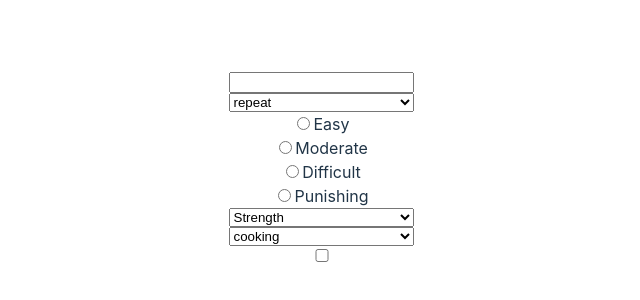
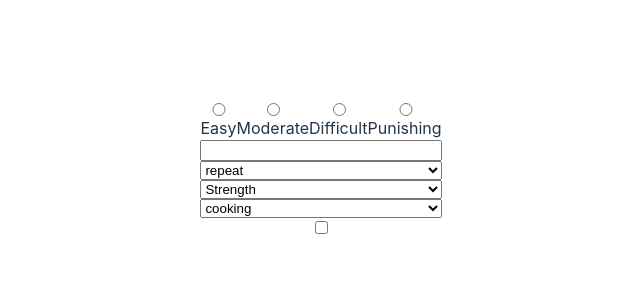
Before and after one commit to StiX1919/daily-management, a React (Vite) app: page / in a window 1280 px wide. Shown: the part 224-524 px from the top of the page, without its empty margins (319-959 px from the left). Built offline with nearby package versions, Linux system fonts and the light colour scheme.

Commit message:
some minor styling

```diff
--- a/package.json
+++ b/package.json
@@ -11,7 +11,8 @@
   },
   "dependencies": {
     "react": "^18.3.1",
-    "react-dom": "^18.3.1"
+    "react-dom": "^18.3.1",
+    "sass": "^1.81.0"
   },
   "devDependencies": {
     "@eslint/js": "^9.13.0",
--- a/src/components/CreateTask/CreateTask.css
+++ b/src/components/CreateTask/CreateTask.scss
@@ -1,4 +1,8 @@
 .create-card {
     display: flex;
     flex-direction: column;
+
+    .difficulties-container {
+        display: flex;
+    }
 }
--- a/src/components/CreateTask/CreateTask.tsx
+++ b/src/components/CreateTask/CreateTask.tsx
@@ -1,5 +1,5 @@
 import { useState } from 'react'
-import './CreateTask.css'
+import './CreateTask.scss'
 import useForm from '../../hooks/useForm'
 import RadioButton from '../RadioButton/RadioButton';
 
@@ -43,11 +43,13 @@ function CreateTask() {
   return (
     <>
         <form className='create-card' onSubmit={handleSubmit}>
+            <div className='difficulties-container'>
+                {difficulties.map((e,i) => <RadioButton name={'taskDifficulty'} value={e} onChange={handleUpdate}/>)}
+            </div>
             <input className='task-name' type='text' name='taskName' value={formValues.taskName} onChange={handleUpdate}/>
             <select className='task-frequency' name='taskFrequency' value={formValues.taskFrequency} onChange={handleUpdate}>
                 {frequencies.map((e,i) => <option key={i} value={e}>{e}</option>)}
             </select>
-            {difficulties.map((e,i) => <RadioButton name={'taskDifficulty'} value={e} onChange={handleUpdate}/>)}
             {/* <input className='task-difficulty' type='radio' value={formValues.taskdifficulty} onChange={handleUpdate}/> */}
             <select className='task-stat' name="taskStat" value={formValues.taskstat} onChange={handleUpdate}>
                 {stats.map((e,i) => <option key={i} value={e}>{e}</option>)}
--- /dev/null
+++ b/src/components/RadioButton/RadioButton.scss
@@ -0,0 +1,4 @@
+.radio-container {
+    display: flex;
+    flex-direction: column;
+}
--- a/src/components/RadioButton/RadioButton.tsx
+++ b/src/components/RadioButton/RadioButton.tsx
@@ -1,7 +1,8 @@
+import './RadioButton.scss'
 function RadioButton({name, value, onChange}) {
 
     return (
-        <div>
+        <div className="radio-container">
             <input type="radio" name={name} value={value} onChange={onChange}/>
             <label>{value}</label>
         </div>
```
Also changed, not shown: src/components/RadioButton/RadioButton.css (deleted), 1 other file (tests, documents, lock files or other folders).
